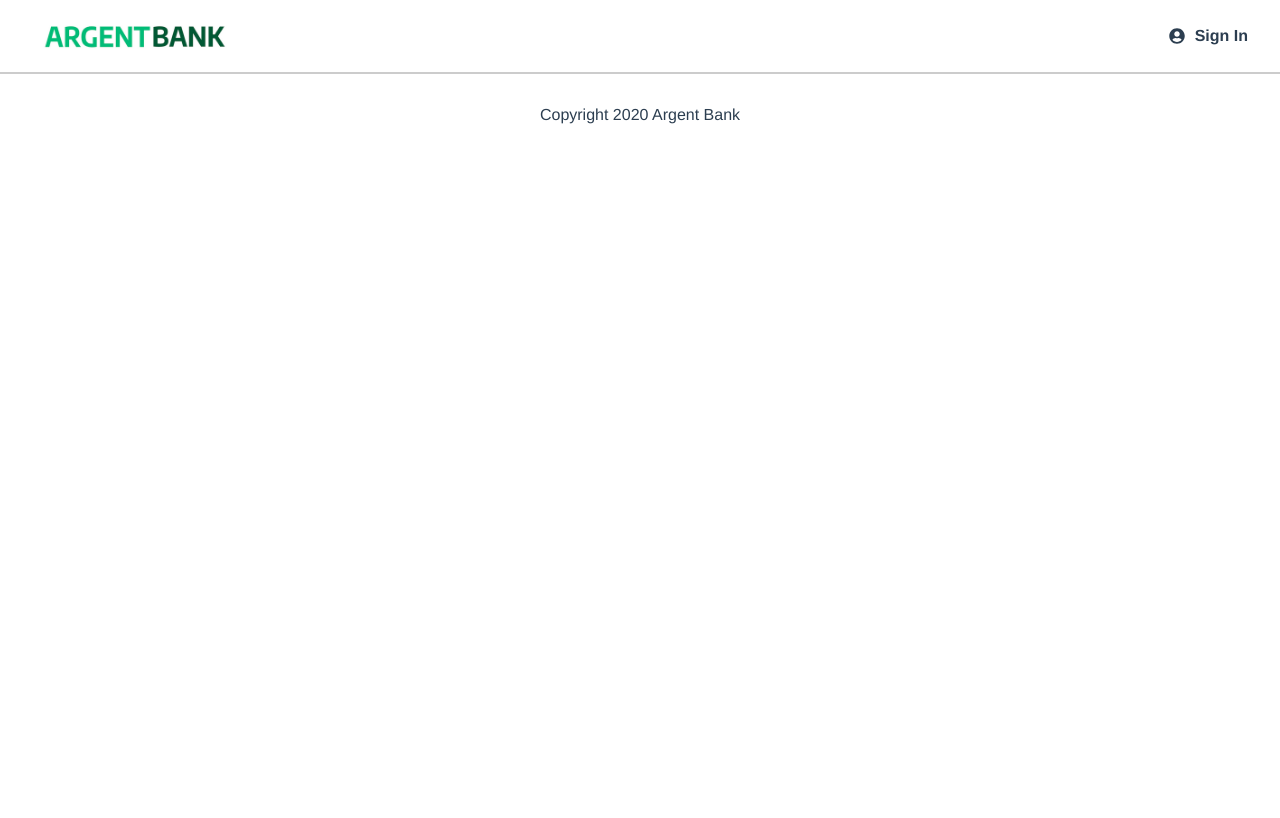
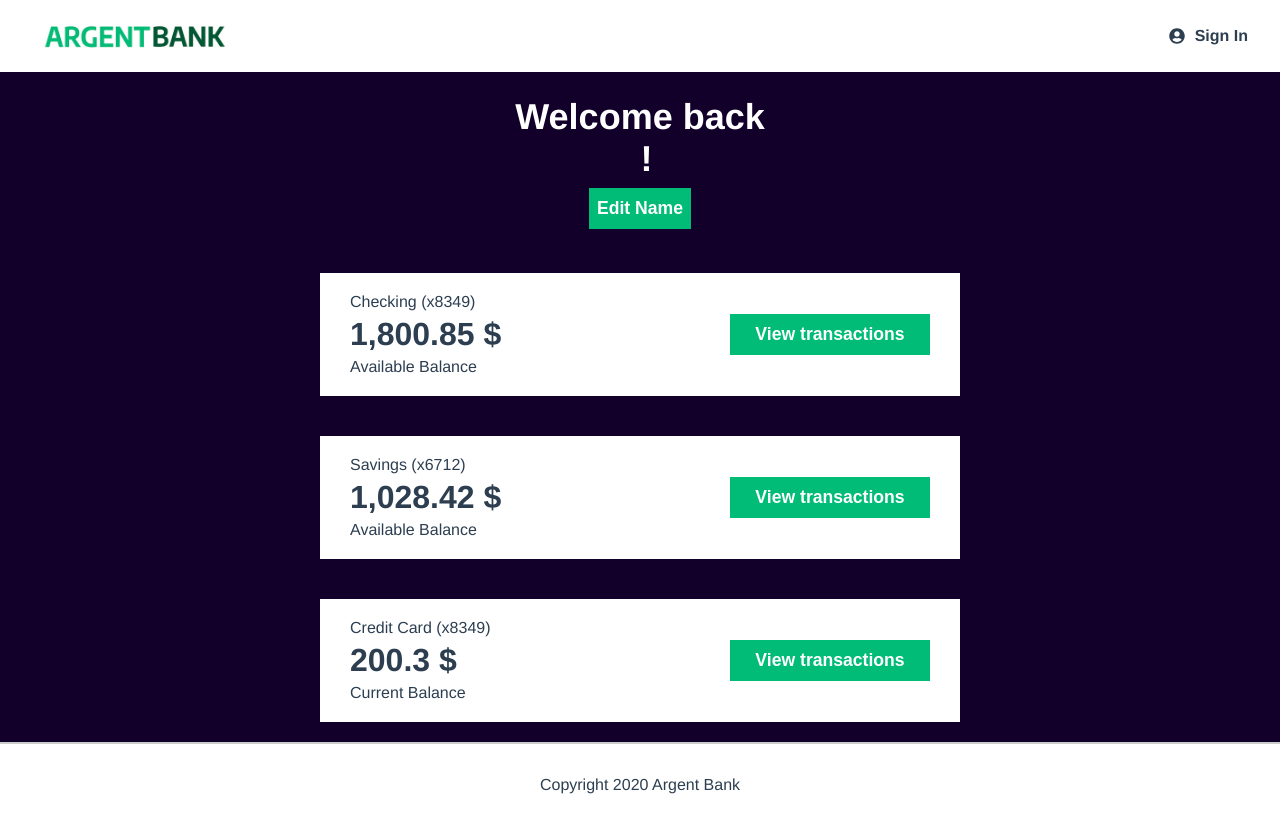
Before and after one commit to chani-js/BankFront, a React (Create React App) app: page /profil in a window 1280 px wide. Built offline with nearby package versions, Linux system fonts and the light colour scheme; no server answers.

Commit message:
correction

```diff
--- a/src/components/Home/Features/Feature.tsx
+++ b/src/components/Home/Feature.tsx
@@ -1,5 +1,5 @@
-import FeatureItem from "./Featureitem"
-import { iconChat, iconMoney, iconSecurity } from "../../../img"
+import FeatureItem from "./Features/Featureitem"
+import { iconChat, iconMoney, iconSecurity } from "../../img"
 import styled from "styled-components"
 
 const featuresArray = [
--- a/src/feature/Login.tsx
+++ b/src/feature/Login.tsx
@@ -1,6 +1,6 @@
 import { createSlice, PayloadAction } from "@reduxjs/toolkit";
 import { selectLogin } from "../services/Selectors";
-import { AppDispatch, RootState } from "../stores/Store"
+import { AppDispatch, RootState } from "../redux/Store"
 
 type User = {
     email: string,
--- a/src/feature/Userprofile.tsx
+++ b/src/feature/Userprofile.tsx
@@ -1,6 +1,6 @@
 import { createSlice, PayloadAction } from "@reduxjs/toolkit";
 import { selectUser } from '../services/Selectors'
-import { AppDispatch, RootState } from '../stores/Store'
+import { AppDispatch, RootState } from '../redux/Store'
 
 type Error = {
     status: number,
--- a/src/index.tsx
+++ b/src/index.tsx
@@ -6,9 +6,10 @@ import Home from './pages'
 import { BrowserRouter as Router, Route, Routes } from 'react-router-dom'
 import Footer from './components/Footer';
 import SignIn from './pages/Signin'
-import User from './pages/User';
+import Profil from './pages/Profil';
 import { Provider } from 'react-redux'
-import { store } from './stores/Store'
+import { store } from './redux/Store'
+import PageNotFound from '../src/pages/PageNotFound'
 
 ReactDOM.render(
   <Provider store={store}>
@@ -18,13 +19,13 @@ ReactDOM.render(
         <Routes>
           <Route path="/" element={<Home />} />
           <Route path="sign-in" element={<SignIn />} />
-          <Route path="user" element={<User />} />
+          <Route path="profil" element={<Profil />} />
+          <Route element={<PageNotFound />} /> /*preparation pagenotfound erreur 404 pour les route qui n'existe pas */
         </Routes>
         <Footer />
       </Router>
-
-    </React.StrictMode>
-  </Provider>
+    </React.StrictMode >
+  </Provider >
   ,
   document.getElementById('root')
 );
--- /dev/null
+++ b/src/pages/PageNotFound.tsx
@@ -0,0 +1,15 @@
+
+import React from 'react'
+import { Link } from "react-router-dom"
+
+
+class PageNotFound extends React.Component {
+    render() {
+        return <div className="error-container">
+            <div className="error">404</div>
+            <div className="message">Oups! la page que vous demandez n'existe pas.</div>
+            <Link to="/" className="link">Retourner sur la page d'accueil</Link>
+        </div>
+    }
+}
+export default PageNotFound
--- a/src/pages/User.tsx
+++ b/src/pages/Profil.tsx
@@ -16,7 +16,7 @@ const Main = styled.main`
     align-items: center;
 `
 
-export default function User() {
+export default function Profil() {
     const dispatch = useDispatch()
     const token = useSelector(selectLogin).token
     useEffect(() => {
--- a/src/pages/index.tsx
+++ b/src/pages/index.tsx
@@ -1,6 +1,6 @@
 import React from 'react';
 import Hero from '../components/Home/Hero';
-import Features from '../components/Home/Features/Feature'
+import Features from '../components/Home/Feature'
 function Home() {
   return (
     <main>
--- a/src/services/Hooks.tsx
+++ b/src/services/Hooks.tsx
@@ -1,5 +1,5 @@
 import { TypedUseSelectorHook, useDispatch, useSelector } from 'react-redux'
-import type { RootState, AppDispatch } from '../stores/Store'
+import type { RootState, AppDispatch } from '../redux/Store'
 
 // Use throughout your app instead of plain `useDispatch` and `useSelector`
 export const useAppDispatch = () => useDispatch<AppDispatch>()
--- a/src/services/Selectors.tsx
+++ b/src/services/Selectors.tsx
@@ -1,4 +1,4 @@
-import { RootState } from "../stores/Store"
+import { RootState } from "../redux/Store"
 
 export const selectLogin = (state: RootState) => state.login
 export const selectUser = (state: RootState) => state.user
```
Also changed, not shown: src/redux/Store.tsx (renamed from src/stores/Store.tsx).
